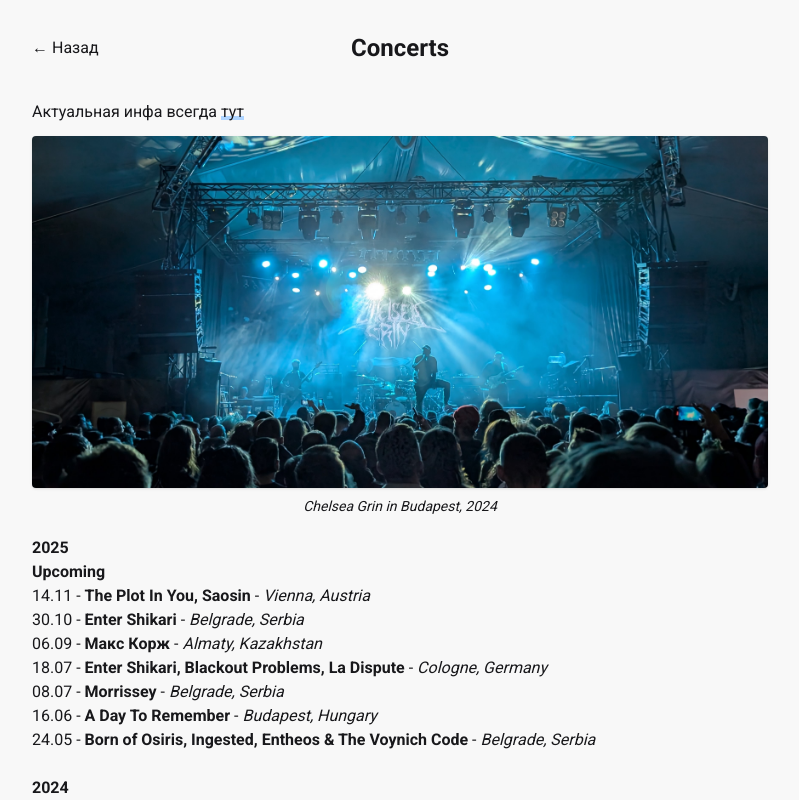
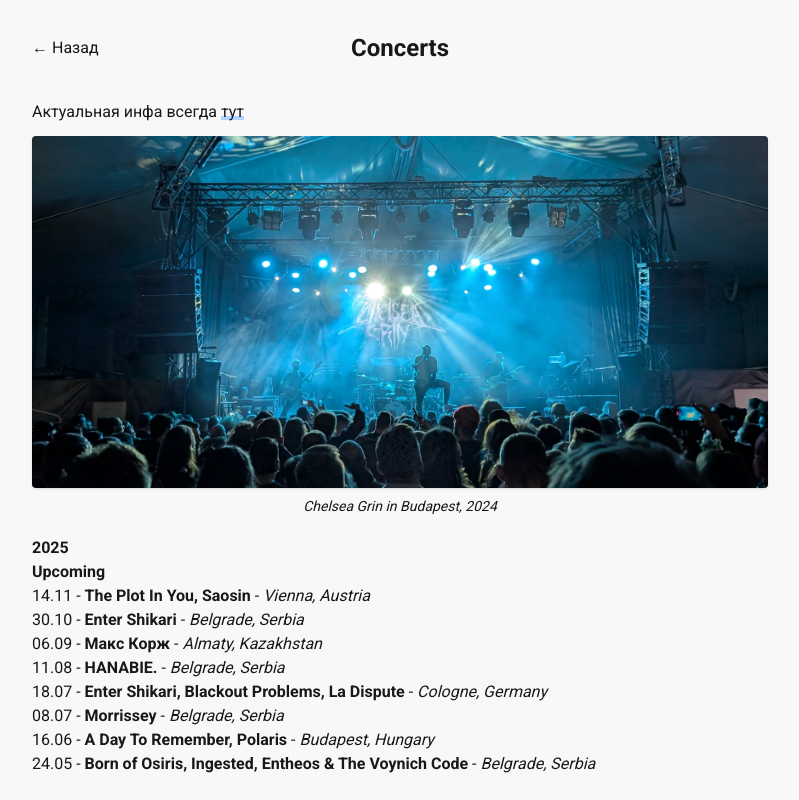
Before and after one commit to iamlykke/my-blog, a Next.js app: page /concerts in a window 1280 px wide. Shown: the top 800 px of the page, without its empty margins (240-1039 px from the left). Built offline with nearby package versions, Linux system fonts and the light colour scheme.

Commit message:
Update concerts.mdx

```diff
--- a/content/concerts/concerts.mdx
+++ b/content/concerts/concerts.mdx
@@ -4,9 +4,10 @@
 - 14.11 - **The Plot In You, Saosin** - *Vienna, Austria*
 - 30.10 - **Enter Shikari** - *Belgrade, Serbia*
 - 06.09 - **Макс Корж** - *Almaty, Kazakhstan*
+- 11.08 - **HANABIE.** - *Belgrade, Serbia*
 - 18.07 - **Enter Shikari, Blackout Problems, La Dispute** - *Cologne, Germany*
 - 08.07 - **Morrissey** - *Belgrade, Serbia*
-- 16.06 - **A Day To Remember** - *Budapest, Hungary*
+- 16.06 - **A Day To Remember, Polaris** - *Budapest, Hungary*
 - 24.05 - **Born of Osiris, Ingested, Entheos & The Voynich Code** - *Belgrade, Serbia*
 
 <br />
```
